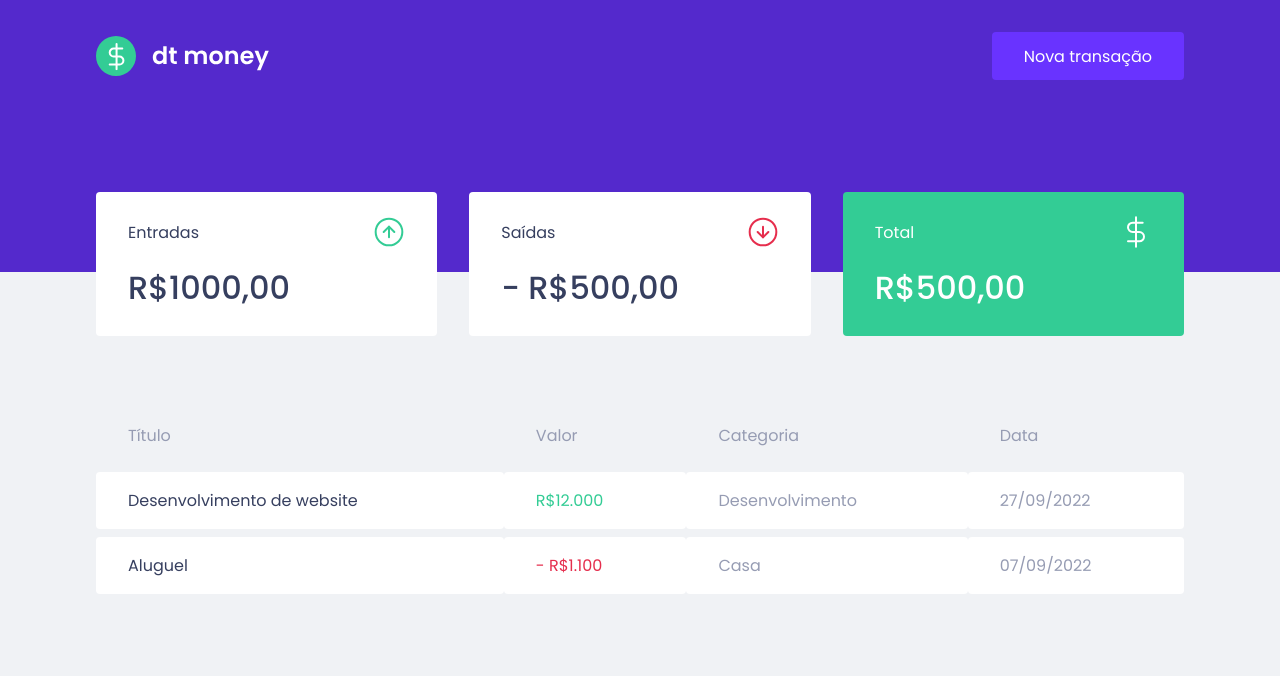
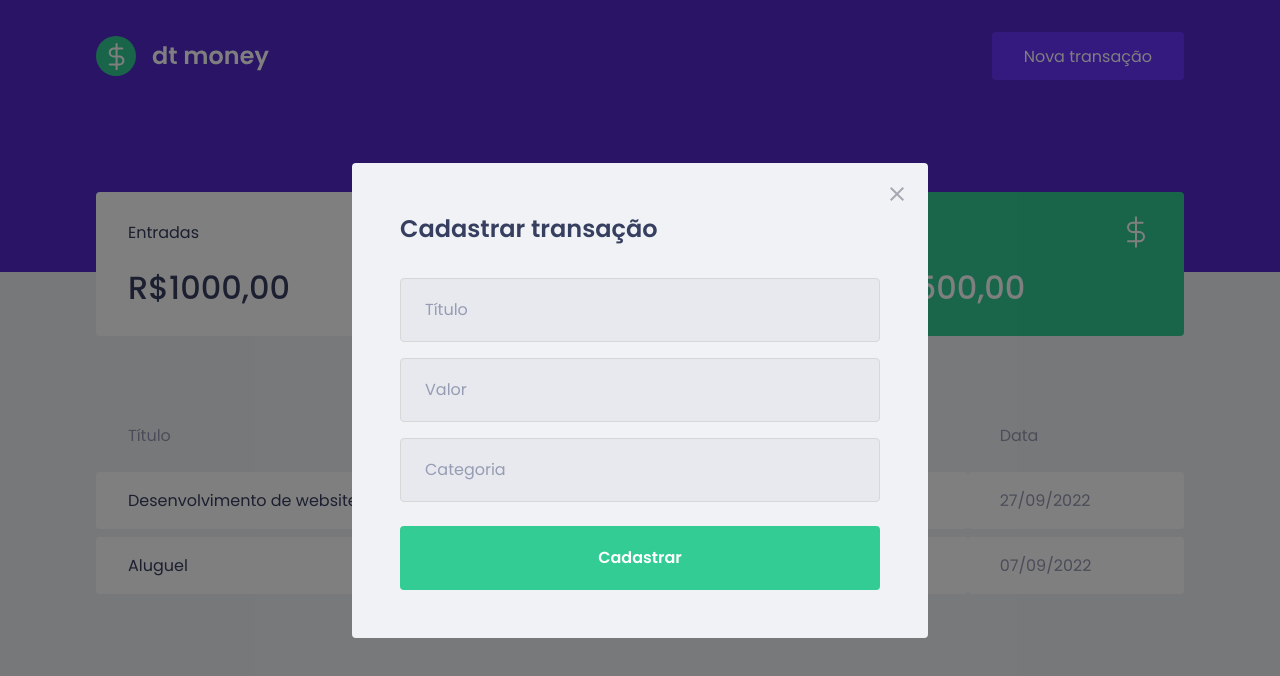
Before and after one commit to dyegosoriano/DT-Money, a React (Create React App) app: page / in a window 1280 px wide. Both pictures are taken after a click on the button "Nova transação". Shown: the top 676 px of the page. Built offline with nearby package versions, Linux system fonts and the light colour scheme; no server answers; what miragejs would draw is missing.

Commit message:
feat: create NewTransactionsModal component

```diff
--- a/package.json
+++ b/package.json
@@ -6,6 +6,7 @@
     "axios": "^0.26.1",
     "react": "^17.0.2",
     "react-dom": "^17.0.2",
+    "react-modal": "^3.14.4",
     "react-scripts": "5.0.0",
     "styled-components": "^5.3.3",
     "web-vitals": "^2.1.0"
@@ -18,6 +19,7 @@
     "@types/node": "^16.7.13",
     "@types/react": "^17.0.20",
     "@types/react-dom": "^17.0.9",
+    "@types/react-modal": "^3.13.1",
     "@types/styled-components": "^5.1.24",
     "miragejs": "^0.1.43",
     "typescript": "^4.4.2"
--- a/src/App.tsx
+++ b/src/App.tsx
@@ -1,14 +1,26 @@
+import { useState } from 'react'
+import Modal from 'react-modal'
+
 import { Dashboard } from './components/Dashboard'
+import { GlobalStyle } from './styles/global'
 import { Header } from './components/Header'
-import { GlobalStyle } from './styles/global'
+import { NewTransactionsModal } from './components/NewTransactionsModal'
+
+Modal.setAppElement('#root')
 
 function App() {
+  const [isOpenModal, setIsOpenModal] = useState(false)
+
+  const handleOpenModal = () => setIsOpenModal(!isOpenModal)
+
   return (
     <>
       <GlobalStyle />
 
-      <Header />
+      <Header handleOpenModal={handleOpenModal} />
       <Dashboard />
+
+      <NewTransactionsModal onRequestClose={handleOpenModal} isOpen={isOpenModal} />
     </>
   )
 }
--- a/src/components/Header/index.tsx
+++ b/src/components/Header/index.tsx
@@ -2,14 +2,19 @@
 
 import { Container, Content } from './styles'
 
-interface IProps extends React.HTMLAttributes<HTMLDivElement> {}
+interface IProps extends React.HTMLAttributes<HTMLDivElement> {
+  handleOpenModal: () => void
+}
 
-const Header: React.FC<IProps> = () => {
+const Header: React.FC<IProps> = ({ handleOpenModal }) => {
   return (
     <Container>
       <Content>
         <img src={logoSvg} alt="DT Money" />
-        <button type="button">Nova transação</button>
+
+        <button type="button" onClick={handleOpenModal}>
+          Nova transação
+        </button>
       </Content>
     </Container>
   )
--- /dev/null
+++ b/src/components/NewTransactionsModal/index.tsx
@@ -0,0 +1,38 @@
+import Modal from 'react-modal'
+import closeImg from '../../assets/close.svg'
+
+import { Container } from './styles'
+
+interface IProps extends React.HTMLAttributes<HTMLDivElement> {
+  onRequestClose: () => void
+  isOpen: boolean
+}
+
+const NewTransactionsModal: React.FC<IProps> = ({ onRequestClose, isOpen }) => {
+  return (
+    <Modal
+      overlayClassName="react-modal-overlay"
+      className="react-modal-content"
+      onRequestClose={onRequestClose}
+      isOpen={isOpen}
+    >
+      <button type="button" onClick={onRequestClose} className="react-modal-close">
+        <img src={closeImg} alt="Fechar modal" />
+      </button>
+
+      <Container>
+        <h2>Cadastrar transação</h2>
+
+        <input placeholder="Título" />
+
+        <input placeholder="Valor" type="number" />
+
+        <input placeholder="Categoria" />
+
+        <button type="submit">Cadastrar</button>
+      </Container>
+    </Modal>
+  )
+}
+
+export { NewTransactionsModal }
--- /dev/null
+++ b/src/components/NewTransactionsModal/styles.ts
@@ -0,0 +1,47 @@
+import styled from 'styled-components'
+
+export const Container = styled.form`
+  h2 {
+    color: var(--text-title);
+    margin-bottom: 2rem;
+    font-size: 1.5rem;
+  }
+
+  input {
+    border: 1px solid #d7d7d7;
+    border-radius: 0.25rem;
+    background: #e7e9ee;
+    padding: 0 1.5rem;
+    font-weight: 400;
+    font-size: 1rem;
+    height: 4rem;
+    width: 100%;
+
+    &::placeholder {
+      color: var(--text-body);
+    }
+
+    & + input {
+      margin-top: 1rem;
+    }
+  }
+
+  button[type='submit'] {
+    background: var(--green);
+    border-radius: 0.25rem;
+    margin-top: 1.5rem;
+    padding: 0 1.5rem;
+    font-weight: 600;
+    font-size: 1rem;
+    height: 4rem;
+    border: none;
+    width: 100%;
+    color: #fff;
+
+    transition: filter 0.2s;
+
+    &:hover {
+      filter: brightness(0.9);
+    }
+  }
+`
--- a/src/styles/global.ts
+++ b/src/styles/global.ts
@@ -50,4 +50,41 @@
     cursor: not-allowed;
     opacity: 0.6;
   }
+
+  .react-modal-overlay {
+    display: flex;
+    justify-content: center;
+    align-items: center;
+
+    background-color: rgba(0, 0, 0, 0.5);
+
+    position: fixed;
+    bottom: 0;
+    right: 0;
+    left: 0;
+    top: 0;
+  }
+
+  .react-modal-content {
+    background: var(--background);
+    border-radius: 0.25rem;
+    position: relative;
+    max-width: 576px;
+    padding: 3rem;
+    width: 100%;
+  }
+
+  .react-modal-close {
+    background: transparent;
+    position: absolute;
+    right: 1.5rem;
+    border: none;
+    top: 1.5rem;
+
+    transition: filter 0.2s;
+
+    &:hover {
+      filter: brightness(0.8);
+    }
+  }
 `
```
Also changed, not shown: 1 other file (tests, documents, lock files or other folders).
